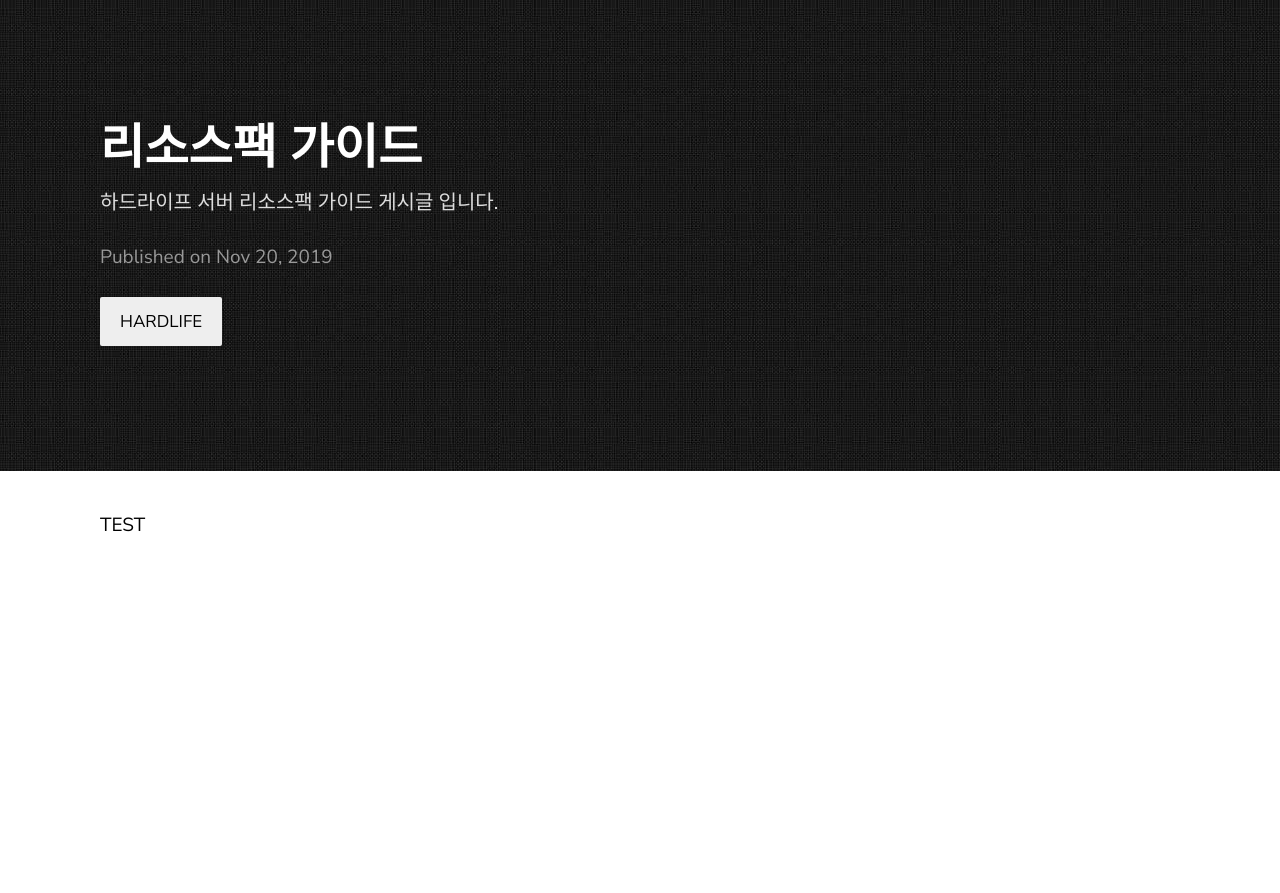
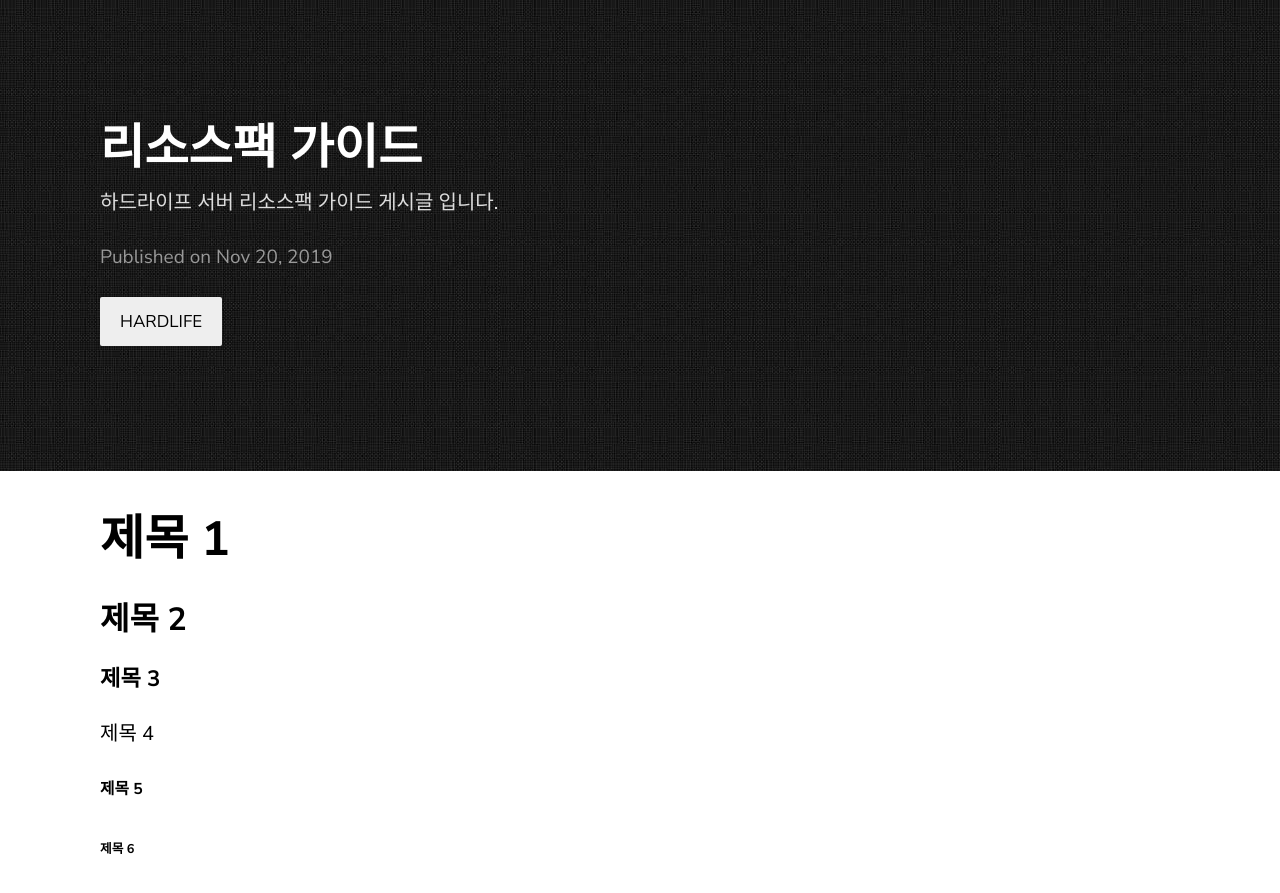
Before and after one commit to dueilee0/dueilee0.github.io, a Jekyll site: the page built from _posts/2019-11-20-리소스팩-가이드.markdown, in a window 1280 px wide. Shown: the top 893 px of the page. Built offline with Jekyll 4.4.1, drawn with Linux system fonts in a browser that asks for light colours.

Commit message:
Update 2019-11-20-리소스팩-가이드.markdown

```diff
--- a/_posts/2019-11-20-리소스팩-가이드.markdown
+++ b/_posts/2019-11-20-리소스팩-가이드.markdown
@@ -6,4 +6,9 @@ date:   2019-11-20 21:03:36
 categories: HARDLIFE
 ---
 
-TEST
+# 제목 1
+## 제목 2
+### 제목 3
+#### 제목 4
+##### 제목 5
+###### 제목 6
```
